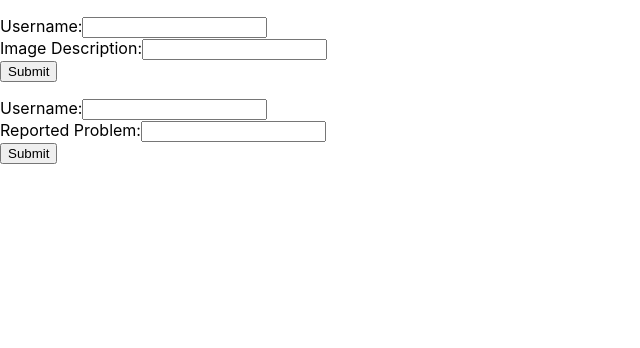
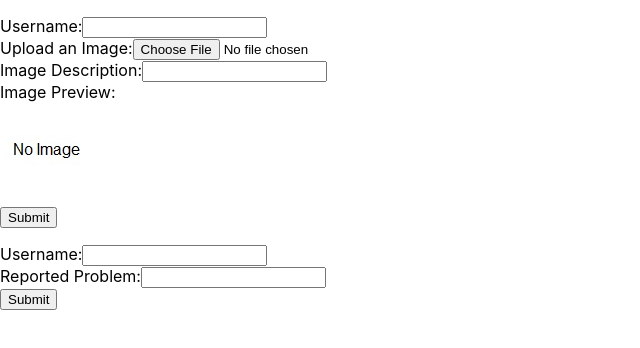
Before and after one commit to TeachMeTW/ProjectBracket-ML, a React (Create React App) app in the folder front/: page / in a window 1280 px wide. Shown: the top 348 px of the page, without its empty margins (0-640 px from the left). Built offline with nearby package versions, Linux system fonts and the light colour scheme.

Commit message:
Added image upload and preview

```diff
--- a/front/src/App.js
+++ b/front/src/App.js
@@ -1,10 +1,19 @@
 import './App.css';
+
+import { useState } from "react";
 
 function App() {
 
+  const [imageSrc, setImageSrc] = useState("/NoImage.jpg");
+
+  const updateImage = (event) => {
+    console.log(event.target.files);
+    setImageSrc(URL.createObjectURL(event.target.files[0]));
+  };
+
   const whenSubmit = () => {
-    alert("Thanks for submitting a response")
-  }
+    alert("Thanks for submitting a response");
+  };
 
   return (
 
@@ -19,11 +28,21 @@ function App() {
           </div>
           <div>
             <label>
+              Upload an Image:
+              <input type="file" accept="image/*" name="image upload" onChange={updateImage}/>
+            </label>
+          </div>
+          <div>
+            <label>
               Image Description:
               <input type="text" name="image description" />
             </label>
-            <div><input type="submit" value="Submit" /></div>
           </div>
+          <div>
+            <div>Image Preview:</div>
+            <img src={imageSrc} alt="preview" />
+          </div>
+          <div><input type="submit" value="Submit" /></div>
         </form>
       </p>
 
```
Also changed, not shown: front/public/NoImage.jpg (added), 1 other file (tests, documents, lock files or other folders).
